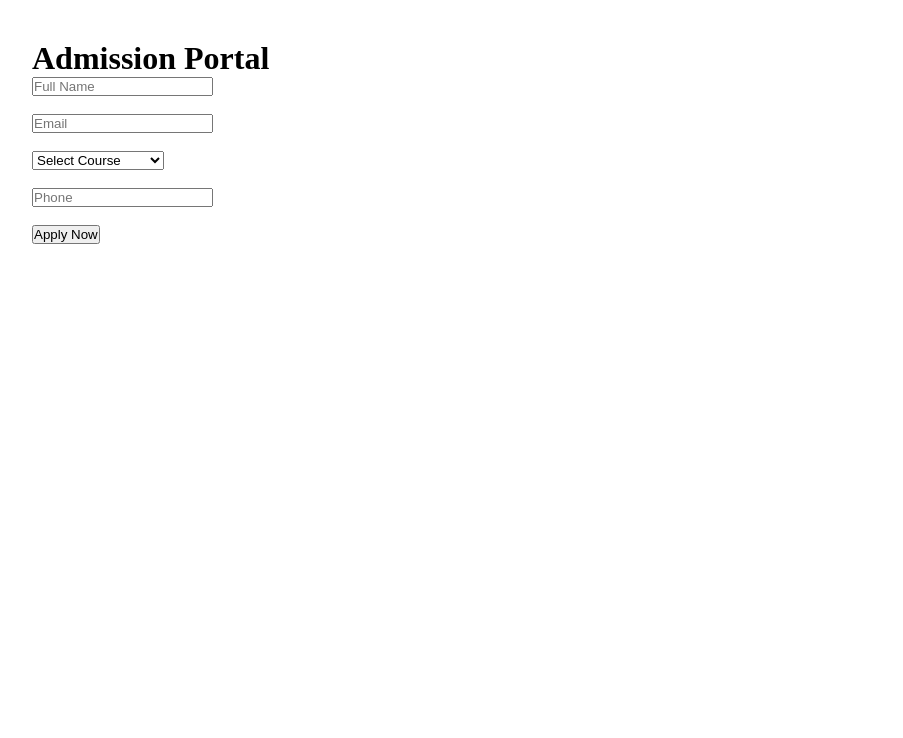
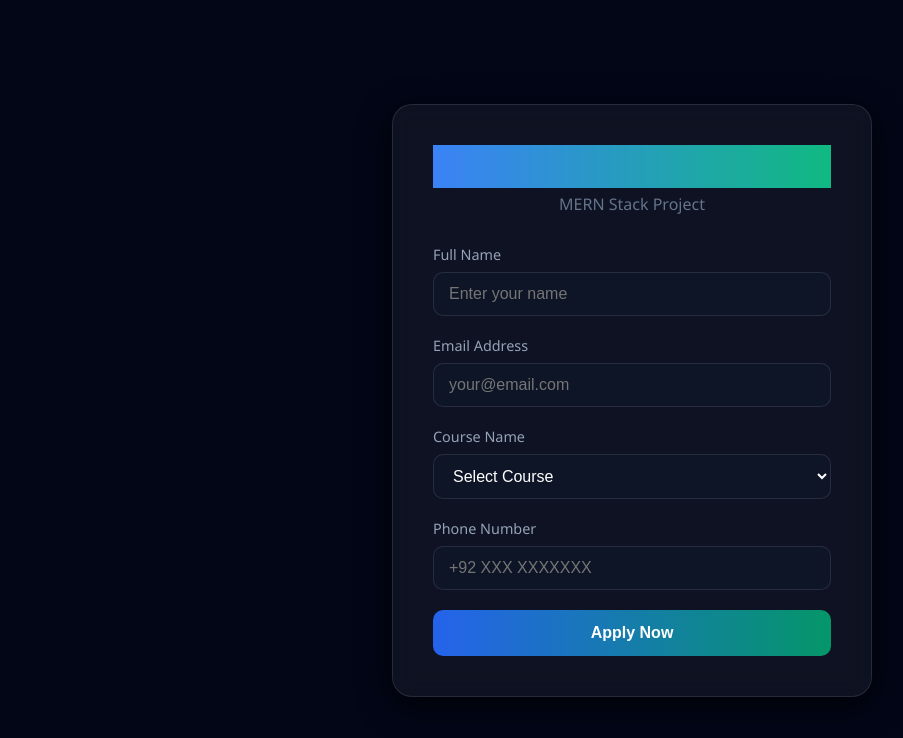
Before and after one commit to MARIAHUSSAIN123/admission-frontend, a React app: page / in a window 1280 px wide. Shown: the top 738 px of the page, without its empty margins (8-911 px from the left). Built offline with nearby package versions, Linux system fonts and the light colour scheme; the HTML template or start-up script is replaced by a standard one.

Commit message:
Refactor App component and improve form handling

```diff
--- a/src/App.jsx
+++ b/src/App.jsx
@@ -1,102 +1,133 @@
-import React, { useState } from "react";
-import axios from "axios";
-import "./App.css"
+import React, { useState } from 'react';
+import axios from 'axios';
+import './App.css';
 
 function App() {
   const [formData, setFormData] = useState({
-    fullName: "",
-    email: "",
-    course: "",
-    phone: ""
+    fullName: '',
+    email: '',
+    course: '',
+    phone: ''
   });
 
-  const [message, setMessage] = useState("");
+  const [loading, setLoading] = useState(false);
+  const [message, setMessage] = useState({ type: '', text: '' });
 
-  // Input handle
+  // Backend URL ko variable mein rakh rahe hain takay change karna asaan ho
+  const BACKEND_URL = "https://admission-backend-beta.vercel.app/api/admission";
+
   const handleChange = (e) => {
-    setFormData({
-      ...formData,
-      [e.target.name]: e.target.value
-    });
+    setFormData({ ...formData, [e.target.name]: e.target.value });
   };
 
-  // Submit handle
   const handleSubmit = async (e) => {
     e.preventDefault();
+    setLoading(true);
+    setMessage({ type: '', text: '' });
+
+    console.log("Sending data to:", BACKEND_URL);
+    console.log("Form Data:", formData);
 
     try {
-      const res = await axios.post(
-        "https://admission-backend-beta.vercel.app/api/admission",
-        formData
-      );
+      // Bilkul simple POST request baghair kisi extra header ke
+      const res = await axios.post(BACKEND_URL, formData);
 
-      setMessage(res.data.message);
+      console.log("Server Response:", res.data);
 
-      // Reset form
-      setFormData({
-        fullName: "",
-        email: "",
-        course: "",
-        phone: ""
+      setMessage({
+        type: 'success',
+        text: res.data.message || "Form submitted successfully!"
       });
 
-    } catch (error) {
-      console.error(error);
-      setMessage("❌ Error submitting form");
+      // Form clear karein
+      setFormData({ fullName: '', email: '', course: '', phone: '' });
+
+    } catch (err) {
+      // Error ko detail mein console mein dekhein
+      console.error("Submission Error Status:", err.response?.status);
+      console.error("Submission Error Data:", err.response?.data);
+
+      const errorText = err.response?.data?.message || "Submission failed. Please check console for details.";
+      setMessage({ type: 'error', text: errorText });
+    } finally {
+      setLoading(false);
     }
   };
 
   return (
-    <div style={{ padding: "40px" }}>
+    <div className="admission-page">
+      <div className="form-card">
+        <div className="title-section">
           <h1>Admission Portal</h1>
+          <p style={{color: '#64748b', marginTop: '5px'}}>MERN Stack Project</p>
+        </div>
+
+        {message.text && (
+          <div className={`alert ${message.type === 'success' ? 'success' : 'error'}`}>
+            {message.text}
+          </div>
+        )}
 
         <form onSubmit={handleSubmit}>
+          <div className="form-group">
+            <label>Full Name</label>
             <input
+              className="input-style"
               type="text"
               name="fullName"
-          placeholder="Full Name"
+              required
+              placeholder="Enter your name"
               value={formData.fullName}
               onChange={handleChange}
-          required
             />
-        <br /><br />
+          </div>
 
+          <div className="form-group">
+            <label>Email Address</label>
             <input
+              className="input-style"
               type="email"
               name="email"
-          placeholder="Email"
+              required
+              placeholder="your@email.com"
               value={formData.email}
               onChange={handleChange}
+            />
+          </div>
+
+          <div className="form-group">
+            <label>Course Name</label>
+            <select
+              className="input-style"
+              name="course"
               required
-        />
-        <br /><br />
-
-        <select
-          name="course"
               value={formData.course}
               onChange={handleChange}
-          required
             >
               <option value="">Select Course</option>
               <option value="Web Development">Web Development</option>
               <option value="Graphic Design">Graphic Design</option>
             </select>
-        <br /><br />
+          </div>
 
+          <div className="form-group">
+            <label>Phone Number</label>
             <input
+              className="input-style"
               type="text"
               name="phone"
-          placeholder="Phone"
+              required
+              placeholder="+92 XXX XXXXXXX"
               value={formData.phone}
               onChange={handleChange}
-          required
             />
-        <br /><br />
+          </div>
 
-        <button type="submit">Apply Now</button>
+          <button type="submit" className="submit-btn" disabled={loading}>
+            {loading ? "Submitting..." : "Apply Now"}
+          </button>
         </form>
-
-      {message && <p style={{ marginTop: "20px" }}>{message}</p>}
+      </div>
     </div>
   );
 }
```
Lines whose indentation alone changed are shown as unchanged.
